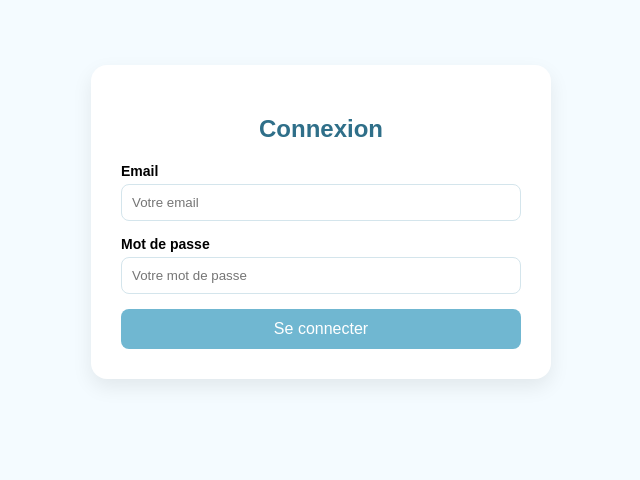
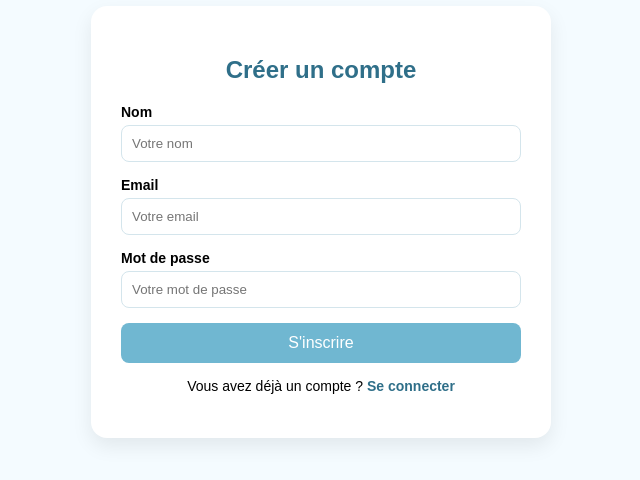
Before and after one commit to khawlaboulahrouf/peditri, a React app in the folder frontend/: page /register in a window 1280 px wide. Shown: the part 178-658 px from the top of the page, without its empty margins (319-959 px from the left). Built offline with nearby package versions, Linux system fonts and the light colour scheme; the HTML template or start-up script is replaced by a standard one.

Commit message:
modifier le style de register

```diff
--- a/frontend/src/App.jsx
+++ b/frontend/src/App.jsx
@@ -1,13 +1,19 @@
-import { useState } from 'react'
-import heroImg from './assets/hero.png'
-import reactLogo from './assets/react.svg'
-import viteLogo from './assets/vite.svg'
-import './App.css'
-import Login from './pages/Login'
+import { BrowserRouter, Routes, Route } from "react-router-dom";
+import Register from "./pages/Register";
+import Login from "./pages/Login";
+import Logout from "./pages/Logout";
 
 function App() {
-
-  return <Login />;
+  return (
+    <BrowserRouter>
+      <Routes>
+        <Route path="/" element={<Login />} />
+        <Route path="/login" element={<Login />} />
+        <Route path="/register" element={<Register />} />
+        <Route path="/logout" element={<Logout />} />
+      </Routes>
+    </BrowserRouter>
+  );
 }
 
-export default App
+export default App;
--- a/frontend/src/pages/Login.jsx
+++ b/frontend/src/pages/Login.jsx
@@ -1,8 +1,11 @@
 import { useState } from "react";
 import axios from "axios";
 import "../styles/auth.css";
+import { Link } from "react-router-dom";
+import { useNavigate } from "react-router-dom";
 
 function Login() {
+  const navigate = useNavigate();
   const [email, setEmail] = useState("");
   const [password, setPassword] = useState("");
   const [message, setMessage] = useState("");
@@ -20,6 +23,9 @@ function Login() {
       );
 
       localStorage.setItem("token", response.data.token);
+      localStorage.setItem("user", JSON.stringify(response.data.user));
+
+      navigate("/logout");
 
       setMessage(response.data.message);
     } catch (error) {
@@ -56,6 +62,10 @@ return (
         <button type="submit">Se connecter</button>
       </form>
 
+      <p className="auth-link">
+  Vous n'avez pas de compte ? <Link to="/register">Créer un compte</Link>
+</p>
+
       {message && <p className="auth-message">{message}</p>}
     </div>
   </div>
--- a/frontend/src/pages/Register.jsx
+++ b/frontend/src/pages/Register.jsx
@@ -1,17 +1,18 @@
 import { useState } from "react";
 import axios from "axios";
 import "../styles/auth.css";
+import { Link } from "react-router-dom";
 
-function Register(){
+function Register() {
   const [name, setName] = useState("");
   const [email, setEmail] = useState("");
   const [password, setPassword] = useState("");
   const [message, setMessage] = useState("");
 
-    const handlesubmit = async (e) => {
+  const handleSubmit = async (e) => {
     e.preventDefault();
 
-        try{
+    try {
       const response = await axios.post(
         "http://127.0.0.1:8000/api/register",
         {
@@ -26,8 +27,8 @@ function Register(){
       setName("");
       setEmail("");
       setPassword("");
-        }catch(error){
-            setMessage("erreur lors de l'inscription");
+    } catch (error) {
+      setMessage("Erreur lors de l'inscription");
     }
   };
 
@@ -70,6 +71,11 @@ function Register(){
           <button type="submit">S'inscrire</button>
         </form>
 
+        <p className="auth-link">
+          Vous avez déjà un compte ?{" "}
+          <Link to="/login">Se connecter</Link>
+        </p>
+
         {message && <p className="auth-message">{message}</p>}
       </div>
     </div>
--- a/frontend/src/styles/auth.css
+++ b/frontend/src/styles/auth.css
@@ -67,3 +67,18 @@
   text-align: center;
   font-size: 14px;
 }
+.auth-link {
+  margin-top: 15px;
+  text-align: center;
+  font-size: 14px;
+}
+
+.auth-link a {
+  color: #2f6f89;
+  text-decoration: none;
+  font-weight: bold;
+}
+
+.auth-link a:hover {
+  text-decoration: underline;
+}
```
Lines whose indentation alone changed are shown as unchanged.
